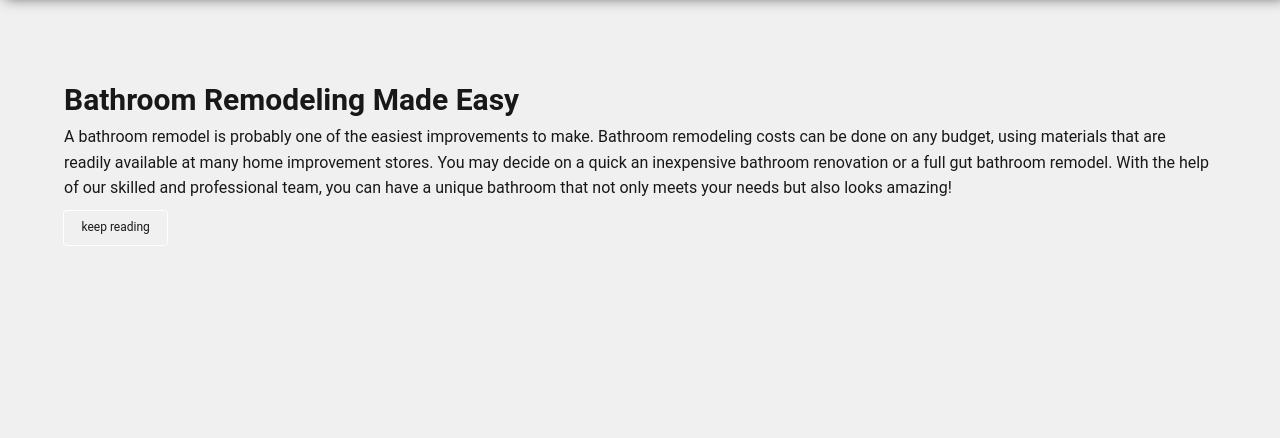
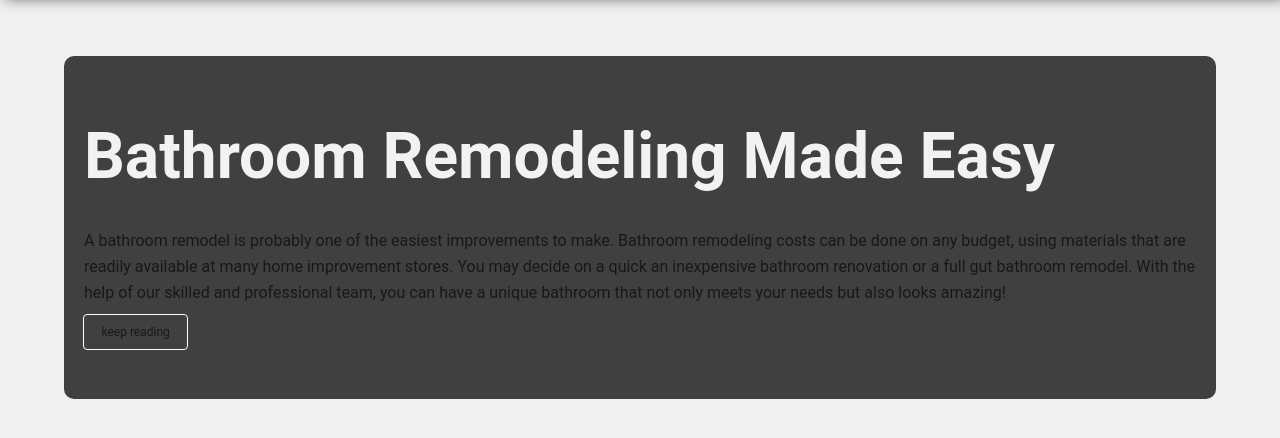
Before and after one commit to Brandonpani/rebuild-colorado-master, a website: page dist/bathroom.html in a window 1280 px wide. Shown: the part 44-482 px from the top of the page. Drawn offline with Linux system fonts and the light colour scheme.

Commit message:
cambios en bathroom

```diff
--- a/dist/bathroom.html
+++ b/dist/bathroom.html
@@ -45,7 +45,7 @@
 
         <section class="hero bathroom">
             <div class="hero-content">
-                <h1 class="title-1">Bathroom Remodeling Made Easy</h1>
+                <h1 class="heroTitle">Bathroom Remodeling Made Easy</h1>
                 <p class="content">A bathroom remodel is probably one of the easiest improvements to make. Bathroom remodeling costs can be done on any budget, using materials that are readily available at many home improvement stores. You may decide on a quick an inexpensive bathroom renovation or a full gut bathroom remodel. With the help of our skilled and professional team, you can have a unique bathroom that not only meets your needs but also looks amazing!</p>
                 <div class="ctaHero">
                     <a href="#banner" class="btn btnHero">keep reading</a>
--- a/dist/css/estilos.css
+++ b/dist/css/estilos.css
@@ -342,6 +342,12 @@ nav .wrapper .menu-ham {
   filter: drop-shadow(0 -10px 20px rgba(0, 0, 0, 0.4));
 }
 
+.bathroom {
+  background-color: #404040;
+  padding: 5rem 2rem;
+  margin-block-start: 10rem;
+  border-radius: 10px;
+}
 .kitchenRemodelingHero {
   background-image: linear-gradient(rgba(0, 0, 0, 0.5), rgba(0, 0, 0, 0.5)), url(../../dist/images/IMG_3486.jpg);
   background-repeat: no-repeat;
```
Also changed, not shown: 1 other file.
